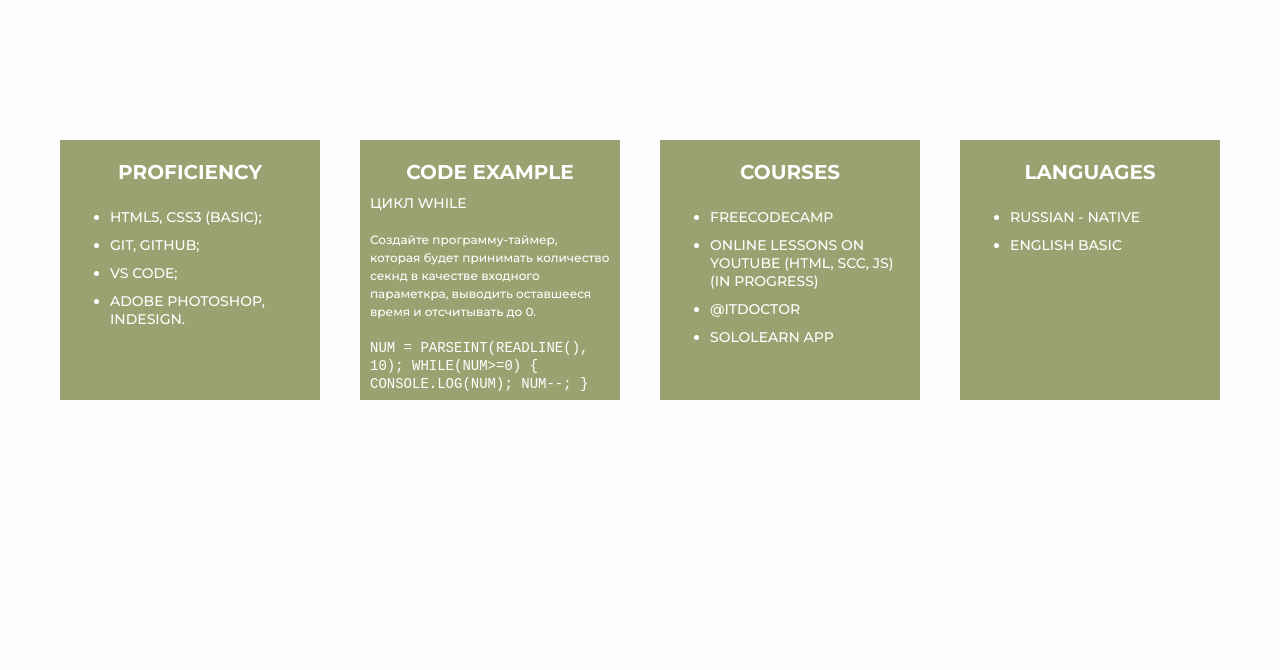
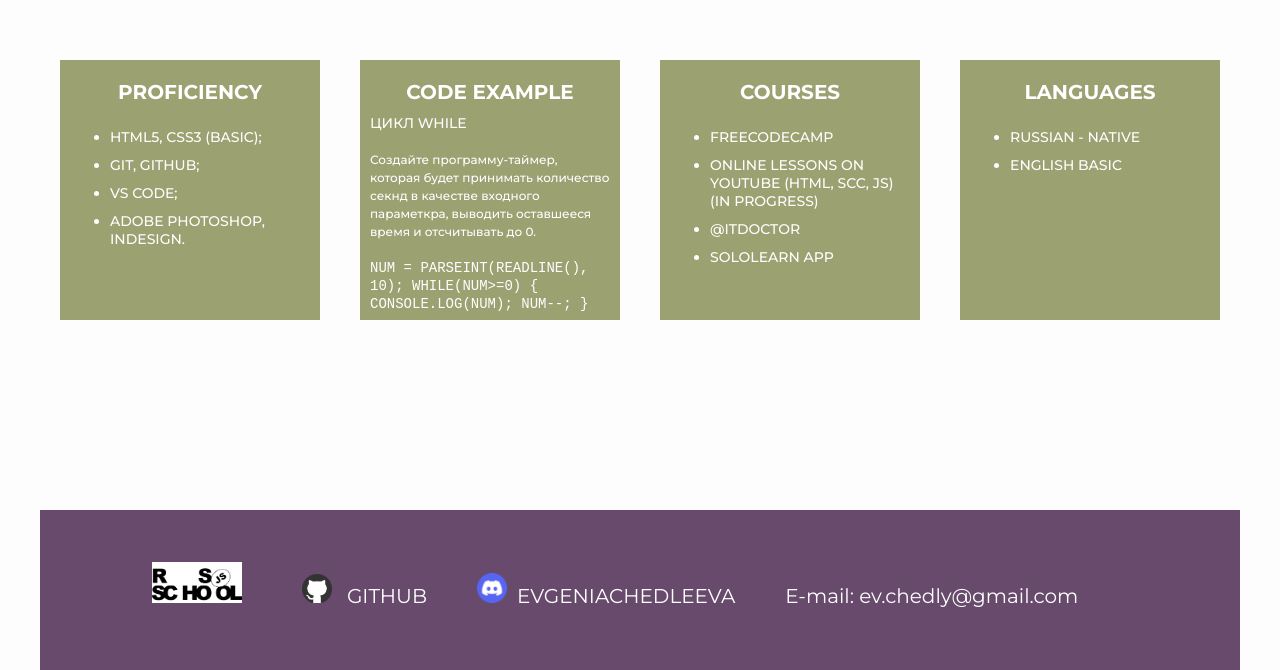
Before and after one commit to evgeniachedleeva/rsschool-cv, a plain HTML site: page index.html in a window 1280 px wide. Shown: the part 1030-1700 px from the top of the page. Drawn offline with Linux system fonts and the light colour scheme; a web font is replaced by a local one.

Commit message:
feat: add and fix html css

```diff
--- a/index.html
+++ b/index.html
@@ -25,7 +25,7 @@
 
     <!-- intro -->
     <div class="container">
-        <div class="intro">
+        <main class="intro">
             <div class="about">
                 <img class="img__about" src="" alt="">
             </div>
@@ -43,8 +43,7 @@
                         <p>My work is related to the layout of the newspaper. Each issue of the newspaper is like a new achievement in which I take an active part.</p>
                 </div>
             </div>
-        </div>
-        </div>
+        </main>
     </div>
 
     <!-- skills -->
@@ -95,5 +94,24 @@
 
         </div>
     </div>
+<!-- Footer------- -->
+   <div class="container">
+    <footer class="footer">
+        <ul>
+            <li>
+                <a href="https://rs.school/js/">
+                    <img class="rss__logo" src="img/rsschool.png" alt="rsschool">
+                </a>
+            </li>
+            <li>
+                <a href="https://github.com/evgeniachedleeva">
+                <img src="img/github-logos.png" alt="github">
+                Github</a></li>
+            <li>
+                <img src="img/Discord.png" alt="discord">evgeniachedleeva</li>
+            <li  class="email__text">E-mail: ev.chedly@gmail.com</li>
+        </ul>
+    </footer>
+   </div>
 </body>
 </html>
--- a/style.css
+++ b/style.css
@@ -122,7 +122,7 @@ p {
     display: flex;
     justify-content: center;
     align-items: center;
-    height: 100vh;
+    height: 80vh;
 }
 .skills__box {
     display: flex;
@@ -162,3 +162,50 @@ li {
     text-transform: none;
     font-size: 12px;
 }
+
+/* Footer------------ */
+.footer {
+    background: #684B6C;
+    height: 20vh;
+    display: flex;
+    justify-content: center;
+    align-items: center;
+    padding: 20px;
+}
+footer img {
+    width: 30px;
+    margin-right: 10px;
+}
+.rss__logo {
+    width: 90px;
+}
+footer li {
+    list-style: none;
+    color: #FFF;
+    font-family: Montserrat;
+    font-size: 20px;
+    font-style: normal;
+    font-weight: 400;
+    text-transform: uppercase;
+    text-align: center;
+    margin-right: 50px;
+}
+footer ul {
+    padding: 20px 0;
+    display: flex;
+    justify-content: space-between;
+    align-items: flex-end;
+}
+.email__text {
+    text-transform: none;
+}
+footer li a {
+    text-decoration: none;
+    color: #fff;
+}
+footer li a:hover {
+    color: #96bf9d;
+}
+.rss__logo:hover {
+    border: 2px solid #96bf9d;
+}
```
Also changed, not shown: img/rsschool.png (added).
